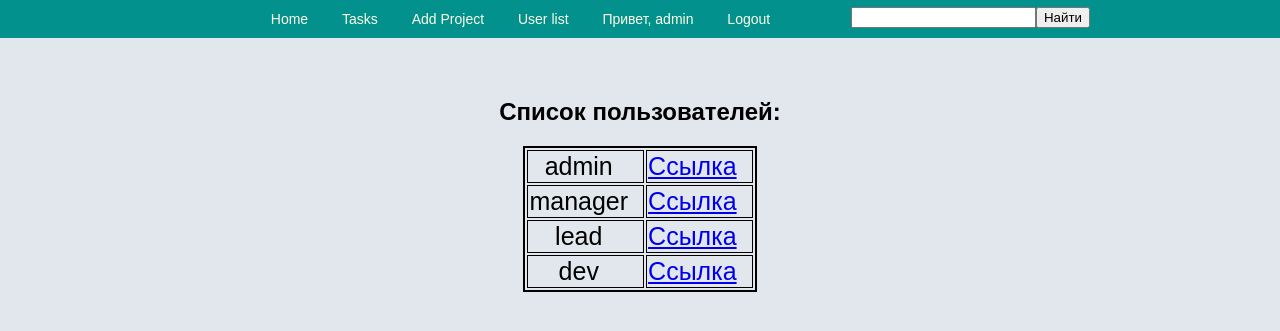
After one commit to Beknasar/python_group_6_homework_61_Ulanbek_uulu_Beknasar, a Django app: page /accounts/list/ in a window 1280 px wide. The commit adds this page. Shown: the top 331 px of the page. Run offline with Django 3.2, Linux system fonts and the light colour scheme; a user stored in the database is signed in; data comes from the database, SQL or seed files in the repository; some libraries are stand-ins or nearby versions.

Commit message:
Добавлена страница со списком пользователей с доступом для ролей "Менеджер" и "Капитан".

```diff
--- /dev/null
+++ b/source/accounts/templates/user_list.html
@@ -0,0 +1,26 @@
+{% extends 'base.html' %}
+{% block title %}Projects{% endblock %}
+{% block styles %}<link rel="stylesheet" href="https://use.fontawesome.com/releases/v5.8.1/css/all.css" integrity="sha384-50oBUHEmvpQ+1lW4y57PTFmhCaXp0ML5d60M1M7uH2+nqUivzIebhndOJK28anvf" crossorigin="anonymous">{% endblock %}
+
+{% block search %}
+    <div class="search-form">
+            <form action="{% url 'index' %}" method="GET">
+                <input type="text" name="search">
+                <input type="submit" value="Найти">
+            </form>
+        </div>
+{% endblock %}
+{% block content %}
+    <br/>
+    <h2>Список пользователей: </h2>
+    <div class="container">
+        <table class="table" align="center">
+            {% for user in users %}
+                <tr>
+                    <td>{{ user }}</td>
+                    <td><a href="{% url 'accounts:detail' user.pk%}">Ссылка</a></td>
+                </tr>
+            {% endfor %}
+        </table>
+    </div>
+{% endblock %}
--- a/source/accounts/urls.py
+++ b/source/accounts/urls.py
@@ -1,11 +1,12 @@
 from django.urls import path
 from django.contrib.auth.views import LoginView, LogoutView
-from accounts.views import RegisterView, UserDetailView
+from accounts.views import RegisterView, UserDetailView, UserListView
 app_name = 'accounts'
 
 urlpatterns = [
     path('login/', LoginView.as_view(), name='login'),
     path('logout/', LogoutView.as_view(), name='logout'),
     path('register/', RegisterView.as_view(), name='create'),
-    path('<int:pk>/', UserDetailView.as_view(), name='detail')
+    path('<int:pk>/', UserDetailView.as_view(), name='detail'),
+    path('list/', UserListView.as_view(), name='list')
 ]
--- a/source/accounts/views.py
+++ b/source/accounts/views.py
@@ -1,13 +1,15 @@
 from django.contrib.auth.models import User
 from django.core.paginator import Paginator
 from django.contrib.auth import get_user_model
-from django.contrib.auth.mixins import LoginRequiredMixin
+from django.contrib.auth.mixins import LoginRequiredMixin, PermissionRequiredMixin
+from django.db.models import Q
 from django.shortcuts import render, redirect
 from django.contrib.auth import authenticate, login, logout
 from django.urls import reverse
 
 from accounts.forms import MyUserCreationForm
-from django.views.generic import CreateView, DetailView
+from django.views.generic import CreateView, DetailView, ListView
+
 
 #
 # def login_view(request):
@@ -27,6 +29,8 @@ from django.views.generic import CreateView, DetailView
 # def logout_view(request):
 #     logout(request)
 #     return redirect('index')
+from webapp.forms import SearchForm
+from webapp.models import Project
 
 
 class RegisterView(CreateView):
@@ -48,6 +52,31 @@ class RegisterView(CreateView):
         return next_url
 
 
+class UserListView(PermissionRequiredMixin, ListView):
+    template_name = 'user_list.html'
+    context_object_name = 'users'
+
+    def get_context_data(self, *, object_list=None, **kwargs):
+        form = SearchForm(data=self.request.GET)
+        if form.is_valid():
+            search = form.cleaned_data['search']
+            kwargs['search'] = search
+        kwargs['form'] = form
+        return super().get_context_data(object_list=object_list, **kwargs)
+
+    def get_queryset(self):
+        data = User.objects.all()
+        form = SearchForm(data=self.request.GET)
+        if form.is_valid():
+            search = form.cleaned_data['search']
+            if search:
+                data = data.filter(Q(name__icontains=search) | Q(description__icontains=search))
+        return data
+
+    def has_permission(self):
+        return self.request.user.groups.filter(pk=2) or self.request.user.groups.filter(pk=3) or self.request.user.pk == 1
+
+
 class UserDetailView(LoginRequiredMixin, DetailView):
     model = get_user_model()
     template_name = 'user_detail.html'
--- a/source/webapp/static/css/style.css
+++ b/source/webapp/static/css/style.css
@@ -246,3 +246,12 @@ body {
 .clear {
     clear: both;
 }
+
+.table {
+    font-size: 25px;
+    border: solid black 2px;
+}
+.table td {
+    padding-right: 15px;
+    border: solid black 1px;
+}
--- a/source/webapp/templates/base.html
+++ b/source/webapp/templates/base.html
@@ -20,6 +20,7 @@
         {% if request.user.is_authenticated %}
             {% if perms.webapp.change_project and request.user.groups.all or request.user.pk == 1 %}
                 <li><a href="{% url 'project_create' %}">Add Project</a></li>
+                <li><a href="{% url 'accounts:list' %}">User list</a></li>
             {% endif %}
             <li><a href="{% url 'accounts:detail' request.user.pk %}">Привет, {{ request.user.get_full_name|default:request.user.username }}</a></li>
             {% block menu %}{% endblock %}
```
